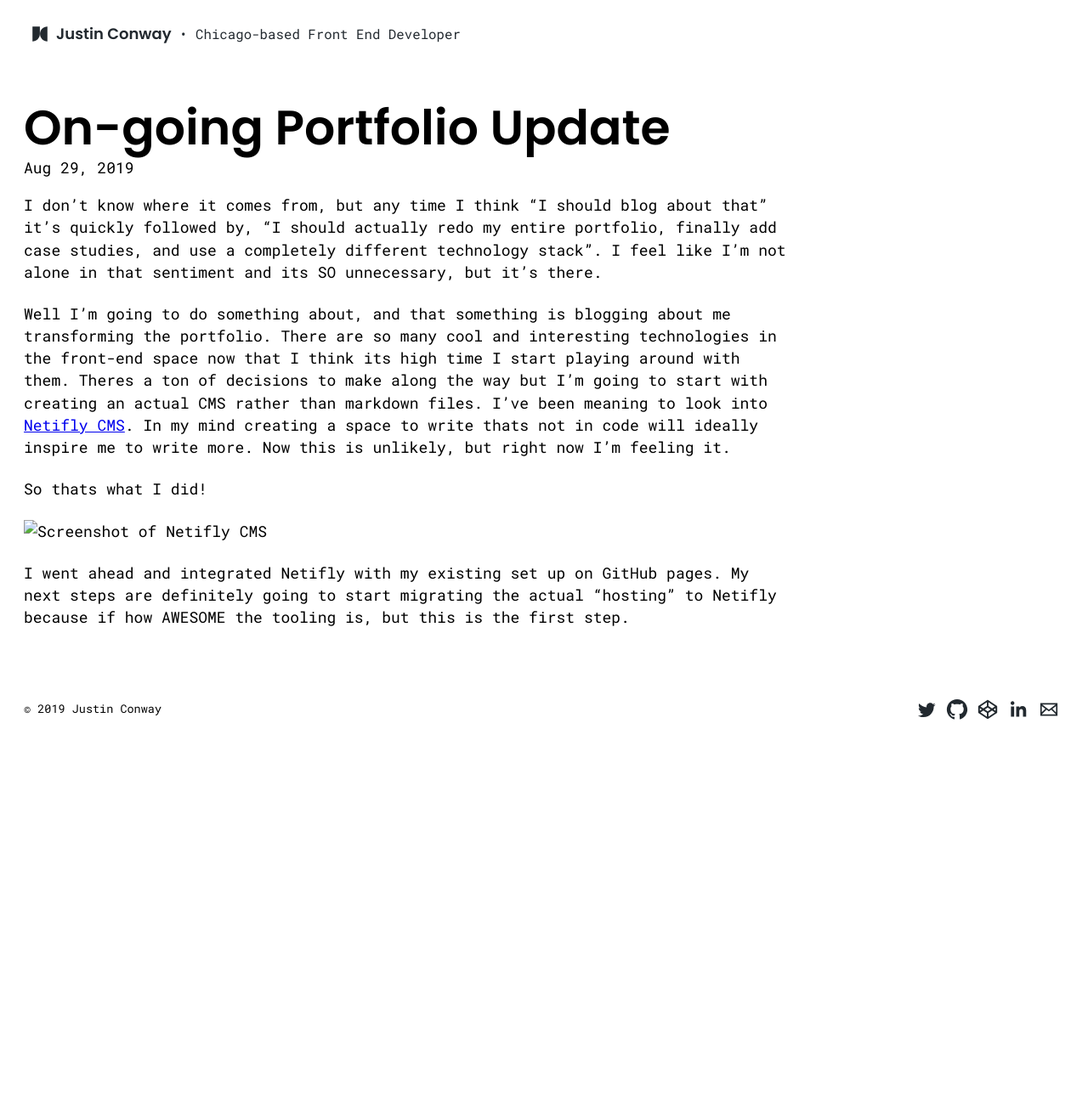
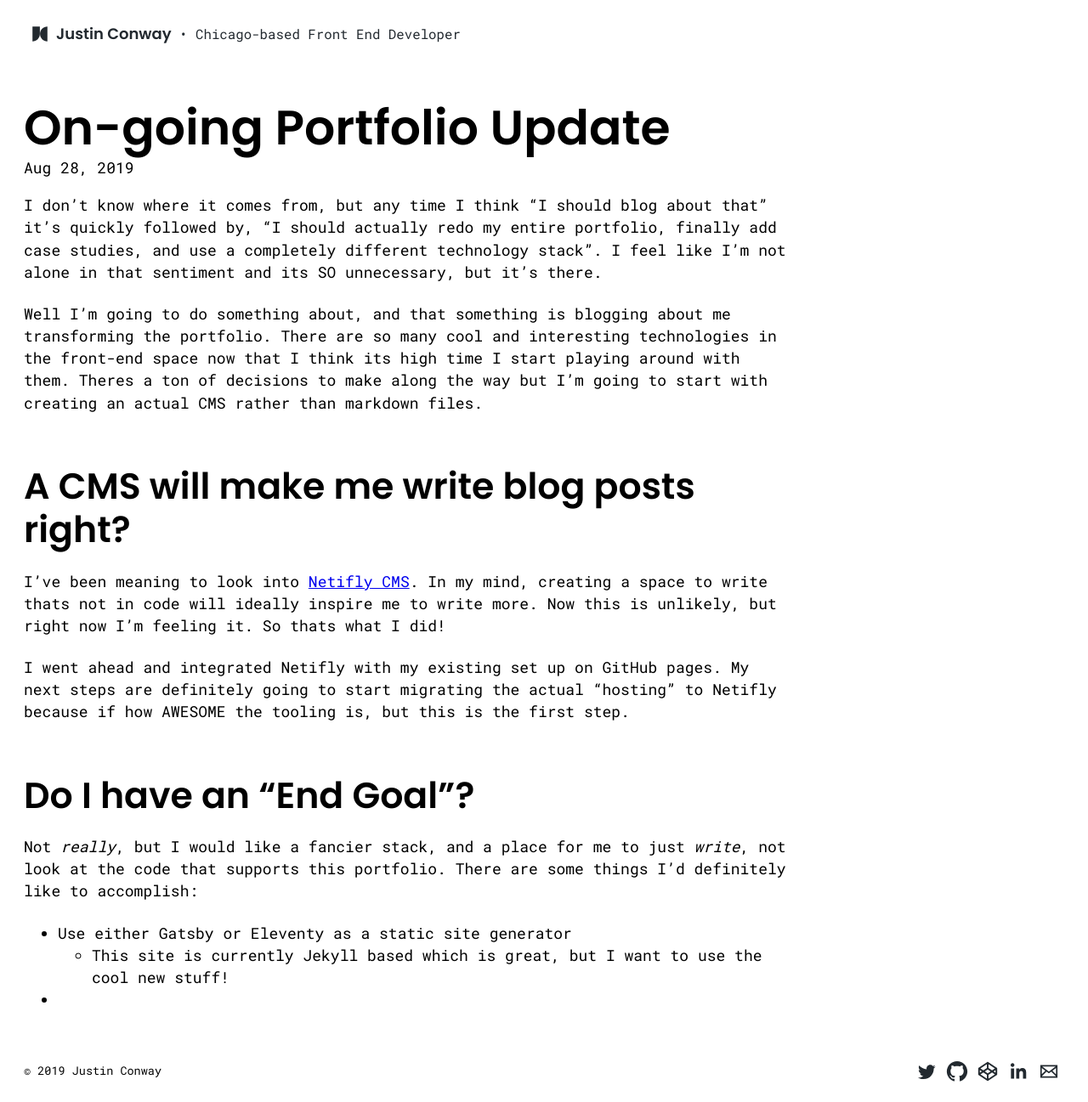
Before and after one commit to conwaydev/conwaydev.github.io, a Jekyll site: the page built from _posts/2019-08-28-on-going-portfolio-update.md, in a window 1280 px wide and 1297 px high. Shown: the whole window at 85% size. Built offline with Jekyll 4.4.1, drawn with Linux system fonts in a browser that asks for light colours; our own code applies the rules of GitHub Pages for plain Markdown files.

Commit message:
updates to portfolio post

```diff
--- a/_posts/2019-08-28-on-going-portfolio-update.md
+++ b/_posts/2019-08-28-on-going-portfolio-update.md
@@ -1,15 +1,25 @@
 ---
 title: On-going Portfolio Update
-date: 2019-08-29T01:33:07.648Z
+date: 2019-08-28T01:33:07.648Z
 tags:
   - Portfolio
+layout: post
+description: Why can’t I just write a blog without reinventing the universe?
 ---
 I don’t know where it comes from, but any time I think “I should blog about that” it’s quickly followed by, “I should actually redo my entire portfolio, finally add case studies, and use a completely different technology stack”. I feel like I’m not alone in that sentiment and its SO unnecessary, but it’s there.
 
-Well I’m going to do something about, and that something is blogging about me transforming the portfolio. There are so many cool and interesting technologies in the front-end space now that I think its high time I start playing around with them. Theres a ton of decisions to make along the way but I’m going to start with creating an actual CMS rather than markdown files. I’ve been meaning to look into [Netifly CMS](https://www.netlifycms.org/). In my mind creating a space to write thats not in code will ideally inspire me to write more. Now this is unlikely, but right now I’m feeling it.
+Well I’m going to do something about, and that something is blogging about me transforming the portfolio. There are so many cool and interesting technologies in the front-end space now that I think its high time I start playing around with them. Theres a ton of decisions to make along the way but I’m going to start with creating an actual CMS rather than markdown files.
 
-So thats what I did!
+## A CMS will make me write blog posts right?
 
-![Screenshot of Netifly CMS](/assets/screen-shot-2019-08-28-at-8.41.36-pm.png)
+I’ve been meaning to look into [Netifly CMS](https://www.netlifycms.org/). In my mind, creating a space to write thats not in code will ideally inspire me to write more. Now this is unlikely, but right now I’m feeling it. So thats what I did!
 
 I went ahead and integrated Netifly with my existing set up on GitHub pages. My next steps are definitely going to start migrating the actual “hosting” to Netifly because if how AWESOME the tooling is, but this is the first step.
+
+## Do I have an “End Goal”?
+
+Not _really_, but I would like a fancier stack, and a place for me to just _write_, not look at the code that supports this portfolio. There are some things I’d definitely like to accomplish:
+
+* Use either Gatsby or Eleventy as a static site generator
+  * This site is currently Jekyll based which is great, but I want to use the cool new stuff!
+*
```
